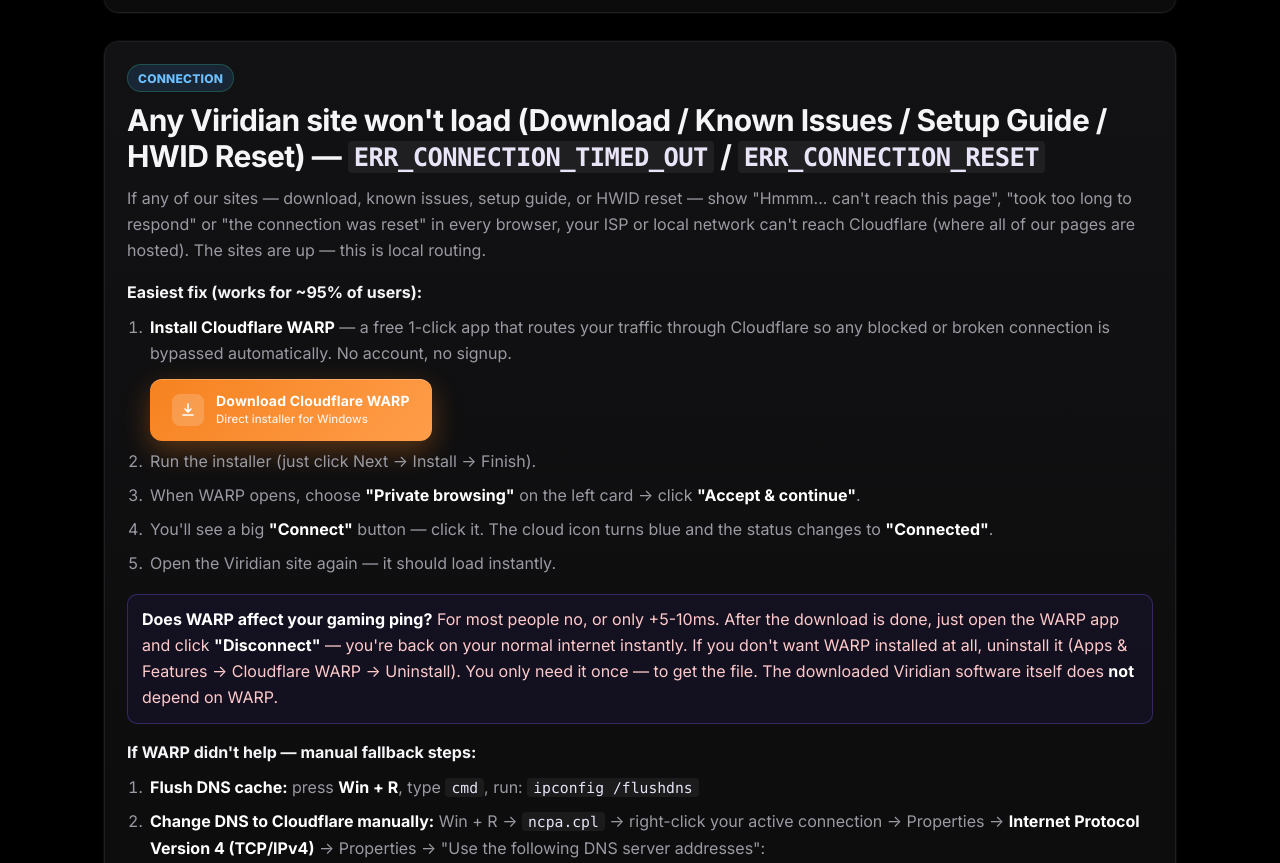
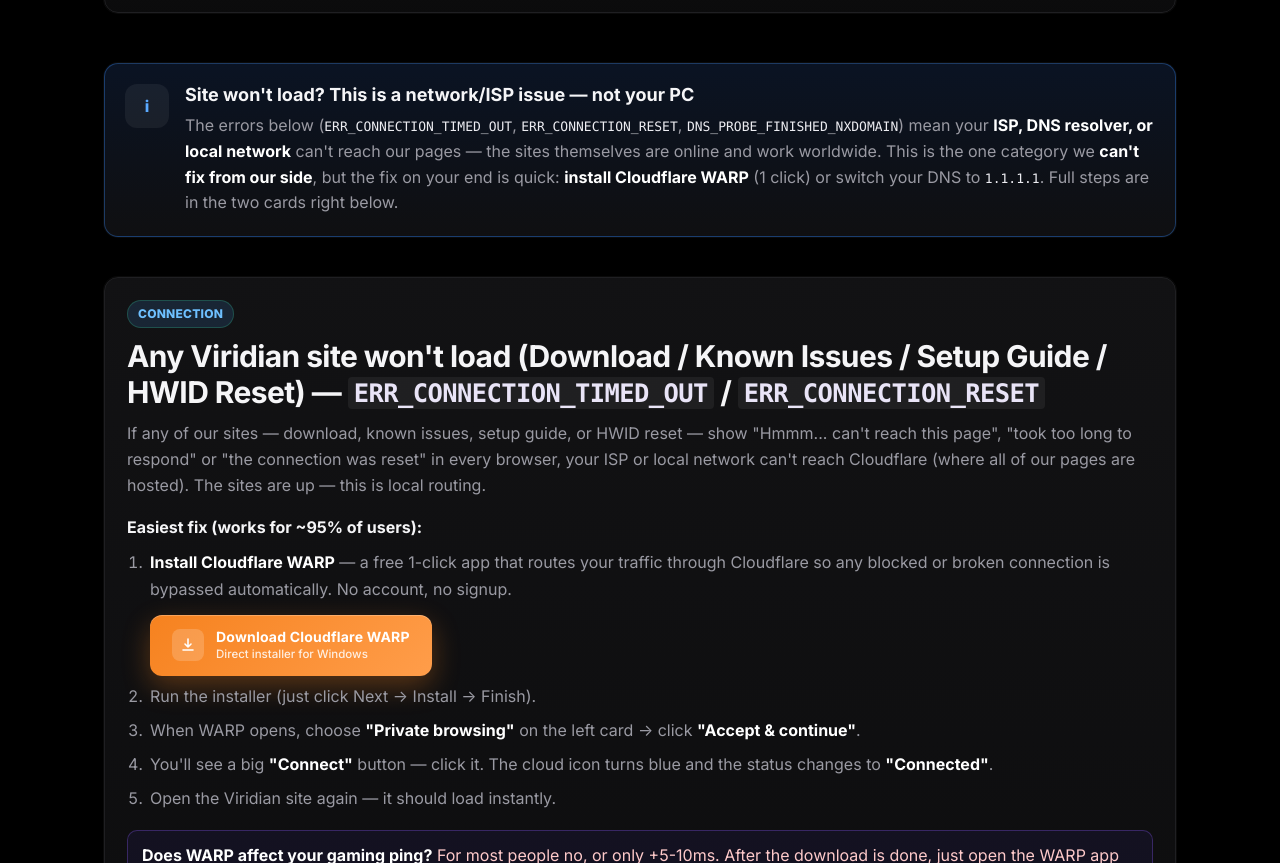
Before and after one commit to leoradtkeinfo-spec/known-issues-site, a plain HTML site: page index.html in a window 1280 px wide. Shown: the part 904-1767 px from the top of the page. Drawn offline with Linux system fonts and the light colour scheme.

Commit message:
Sync mirror from VPS - Block A (connection highlight + notice-blue)

```diff
--- a/assets/styles.css
+++ b/assets/styles.css
@@ -252,6 +252,8 @@
     margin: 22px 0;
 }
 .notice-red { border-color: rgba(239,68,68,0.34); background: linear-gradient(180deg, rgba(55,18,18,0.64), rgba(16,16,18,0.95)); }
+.notice-blue { border-color: rgba(56,140,255,0.34); background: linear-gradient(180deg, rgba(16,30,55,0.64), rgba(16,16,18,0.95)); }
+.notice-blue .notice-icon { color: #5aa9ff; }
 .notice-icon {
     width: 44px;
     height: 44px;
--- a/index.html
+++ b/index.html
@@ -15,7 +15,7 @@
 <link rel="preconnect" href="https://fonts.googleapis.com">
 <link rel="preconnect" href="https://fonts.gstatic.com" crossorigin>
 <link href="https://fonts.googleapis.com/css2?family=Inter:wght@400;500;600;700;800&display=swap" rel="stylesheet">
-<link rel="stylesheet" href="assets/styles.css?v=13">
+<link rel="stylesheet" href="assets/styles.css?v=14">
 </head>
 <body class="security-lock">
   <div class="bg-grid" aria-hidden="true"></div>
@@ -126,6 +126,19 @@
     <section class="issues" id="issues">
 
       <!-- ===================== CONNECTION / DOWNLOAD ===================== -->
+
+      <div class="notice notice-blue connection-highlight" data-category="connection">
+        <div class="notice-icon">i</div>
+        <div>
+          <h2>Site won't load? This is a network/ISP issue — not your PC</h2>
+          <p>
+            The errors below (<code>ERR_CONNECTION_TIMED_OUT</code>, <code>ERR_CONNECTION_RESET</code>, <code>DNS_PROBE_FINISHED_NXDOMAIN</code>)
+            mean your <b>ISP, DNS resolver, or local network</b> can't reach our pages — the sites themselves are online and work worldwide.
+            This is the one category we <b>can't fix from our side</b>, but the fix on your end is quick:
+            <b>install Cloudflare WARP</b> (1 click) or switch your DNS to <code>1.1.1.1</code>. Full steps are in the two cards right below.
+          </p>
+        </div>
+      </div>
 
       <article class="issue-card" data-category="connection" data-keywords="ERR_CONNECTION_TIMED_OUT ERR_CONNECTION_RESET connection timed out connection was reset verbindung wurde zurueckgesetzt cant reach this page this site cant be reached download page wont load known issues page wont load setup guide wont load hwid reset wont load any viridian site wont load isp blocked cloudflare blocked download.viridiantweaks.com knownissues.viridiantweaks.com setupguide.viridiantweaks.com hwidreset.viridiantweaks.com took too long to respond hmmm cant reach this page chrome edge firefox brave opera site not loading proxy firewall antivirus web shield bitdefender norton kaspersky avast https inspection tcp rst">
         <div class="issue-head">
```
